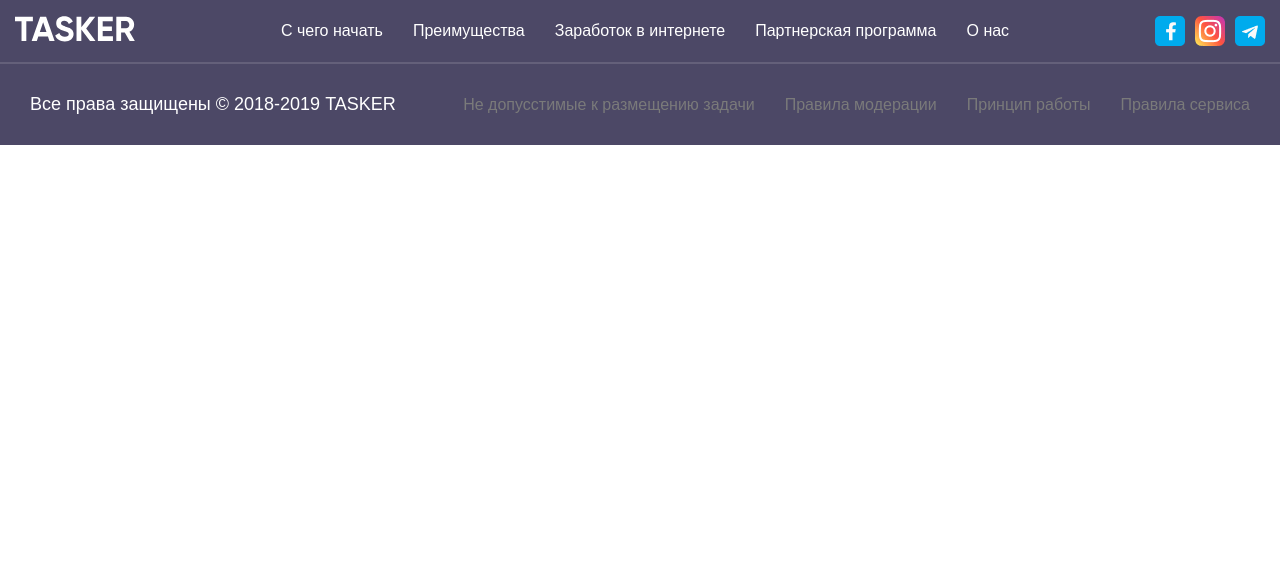
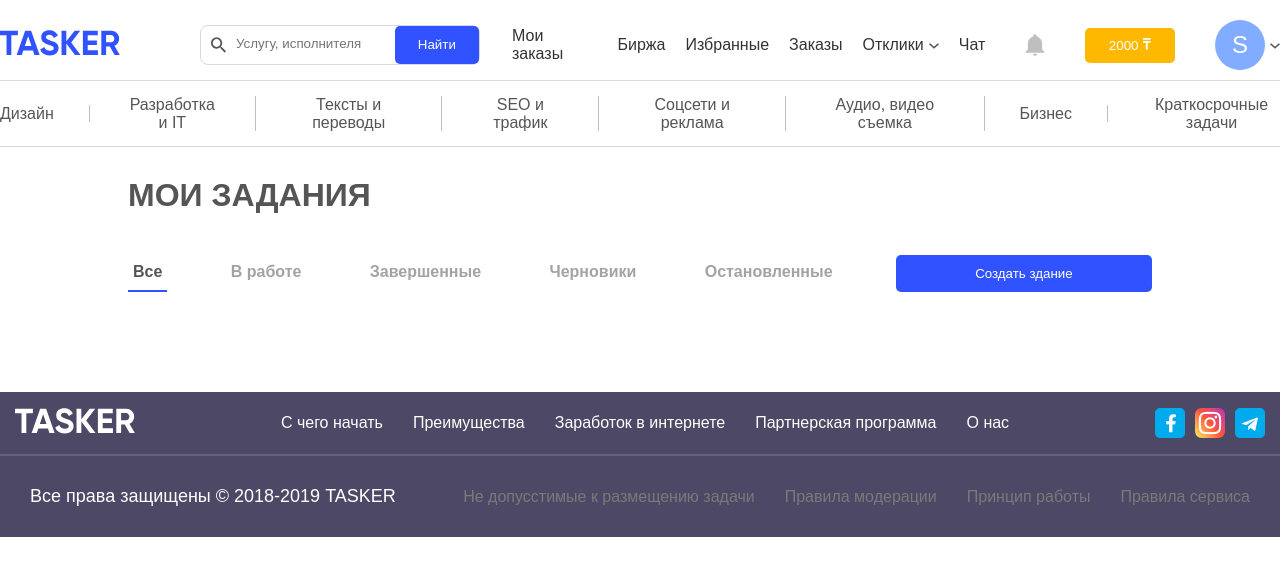
Before and after one commit to dfmbrains/tasker, a React (Create React App) app: page /tasks in a window 1280 px wide. Shown: the top 576 px of the page. Built offline with nearby package versions, Linux system fonts and the light colour scheme; a web font is replaced by a local one.

Commit message:
tasks page

```diff
--- a/src/App.tsx
+++ b/src/App.tsx
@@ -19,6 +19,7 @@ import SearchFreelancer from './Pages/SearchFreelancer';
 import ReferralProgram from "./Pages/ReferralProgram";
 import Statistics from "./Pages/Statistics";
 import Balance from "./Pages/Balance";
+import Tasks from "./Pages/Tasks";
 
 
 function App() {
@@ -48,6 +49,7 @@ function App() {
                     <Route path={'/referral_program'} element={<ReferralProgram/>}/>
                     <Route path={'/statistics'} element={<Statistics/>}/>
                     <Route path={'/balance'} element={<Balance/>}/>
+                    <Route path={'/tasks'} element={<Tasks/>}/>
                     <Route path={'/search'} element={
                         <ValidateSearchPath>
                             <SearchFreelancer/>
--- /dev/null
+++ b/src/Pages/Tasks/index.tsx
@@ -0,0 +1,38 @@
+import React, {useState} from 'react';
+import './tasks.scss';
+import Button from "../../Components/Button";
+
+const Tasks = () => {
+    const [nav, setNav] = useState(1)
+
+    const switchNav = (type: number) => {
+        switch (type) {
+            case nav:
+                return 'tasks__nav_active'
+            default:
+                return ''
+        }
+    }
+    return (
+        <main className="tasks">
+            <div className="container">
+                <h1 className="pageTitle">Мои задания</h1>
+                <div className="tasks__nav">
+                    <p onClick={() => setNav(1)}
+                       className={switchNav(1)}>Все</p>
+                    <p onClick={() => setNav(2)}
+                       className={switchNav(2)}>В работе</p>
+                    <p onClick={() => setNav(3)}
+                       className={switchNav(3)}>Завершенные</p>
+                    <p onClick={() => setNav(4)}
+                       className={switchNav(4)}>Черновики</p>
+                    <p onClick={() => setNav(5)}
+                       className={switchNav(5)}>Остановленные</p>
+                    <Button text={"Создать здание"} type={4}/>
+                </div>
+            </div>
+        </main>
+    );
+};
+
+export default Tasks;
--- /dev/null
+++ b/src/Pages/Tasks/tasks.scss
@@ -0,0 +1,33 @@
+.tasks {
+  padding: 0 0 80px;
+
+  .container {
+    padding: 0 10%;
+  }
+
+  &__nav {
+    display: flex;
+    align-items: center;
+    justify-content: space-between;
+    margin: 0 0 20px;
+
+    p {
+      font-weight: 700;
+      font-size: 16px;
+      line-height: 100%;
+      color: #A3A3A3;
+      padding: 10px 5px;
+      border-bottom: 2px solid transparent;
+      cursor: pointer;
+    }
+
+    &_active {
+      border-bottom: 2px solid #3152FF !important;
+      color: #555555 !important;
+    }
+
+    button {
+      width: 25%;
+    }
+  }
+}
--- a/src/Shared/HeaderPlatform/index.tsx
+++ b/src/Shared/HeaderPlatform/index.tsx
@@ -85,7 +85,7 @@ const HeaderPlatform = () => {
                     ))}
                 </div>
                 {
-                    !window.location.href.includes('chat') && !window.location.href.includes('myProfile')
+                    !window.location.href.includes('chat') && !window.location.href.includes('myProfile') && !window.location.href.includes('tasks')
                         ? <div className="headerPlatform__history">
                             <Link to={"/"} className="headerPlatform__history_item">Дизайн</Link>
                             <svg width="20" height="20" viewBox="0 0 20 20" fill="none" xmlns="http://www.w3.org/2000/svg">
```
Also changed, not shown: src/Components/TasksCard/index.tsx (added, +13 -0 lines), src/Components/TasksCard/img/tasks.png (added), src/Components/TasksCard/tasksCard.scss (added).
